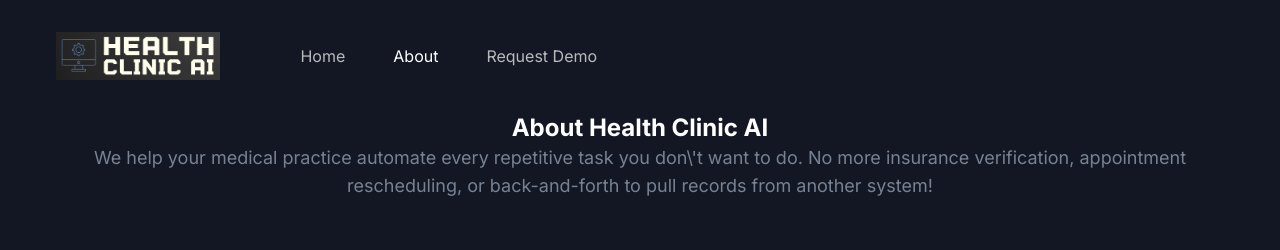
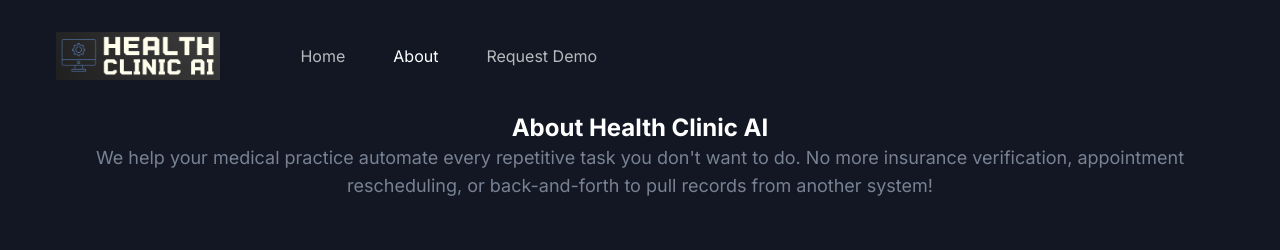
Before and after one commit to kyron-medical/HealthClinicAIWebsite, a Next.js app: page /about in a window 1280 px wide. Shown: the top 250 px of the page. Built offline with nearby package versions, Linux system fonts and the light colour scheme.

Commit message:
Update page.tsx

```diff
--- a/src/app/about/page.tsx
+++ b/src/app/about/page.tsx
@@ -16,7 +16,7 @@
           <h2 className="text-2xl font-bold">About Health Clinic AI</h2>
           <p className="text-lg text-body-color">
             We help your medical practice automate every repetitive task you
-            don\'t want to do. No more insurance verification, appointment
+            don&#39;t want to do. No more insurance verification, appointment
             rescheduling, or back-and-forth to pull records from another system!
           </p>
         </div>
```
